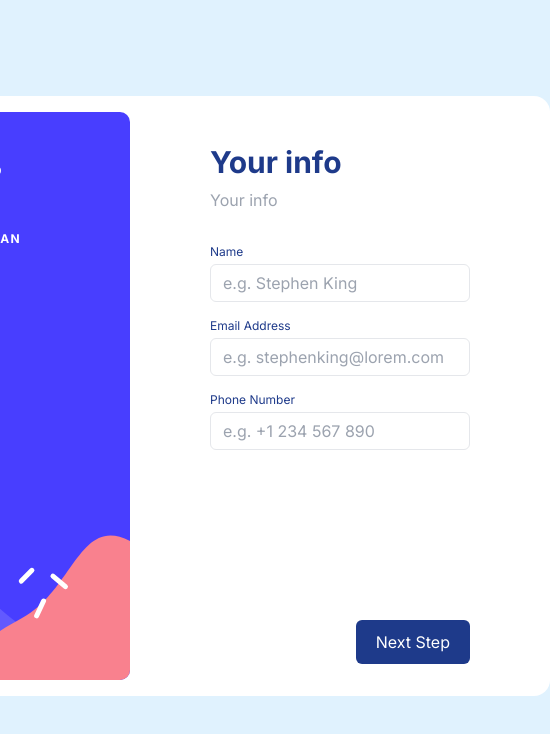
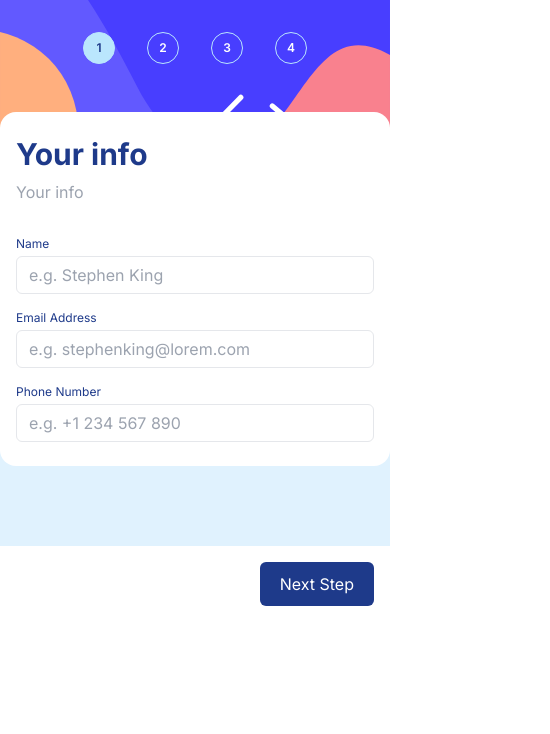
Before and after one commit to dominikrubroeder/multi-step-form, a Next.js app: page / in a window 390 px wide. Shown: the top 734 px of the page, 550 px wide, since content can reach past the window. Built offline with nearby package versions, Linux system fonts and the light colour scheme.

Commit message:
Build responsive UI

```diff
--- a/src/app/layout.tsx
+++ b/src/app/layout.tsx
@@ -1,22 +1,24 @@
-import type {Metadata} from 'next'
-import {Inter} from 'next/font/google'
-import './globals.css'
+import type { Metadata } from "next";
+import { Inter } from "next/font/google";
+import "./globals.css";
 
-const inter = Inter({subsets: ['latin']})
+const inter = Inter({ subsets: ["latin"] });
 
 export const metadata: Metadata = {
-    title: 'Create Next App',
-    description: 'Generated by create next app',
-}
+  title: "Create Next App",
+  description: "Generated by create next app",
+};
 
 export default function RootLayout({
-                                       children,
-                                   }: {
-    children: React.ReactNode
+  children,
+}: {
+  children: React.ReactNode;
 }) {
-    return (
-        <html lang="en">
-        <body className={`bg-sky-100 ${inter.className}`}>{children}</body>
-        </html>
-    )
+  return (
+    <html lang="en">
+      <body className={`bg-white md:bg-sky-100 ${inter.className}`}>
+        {children}
+      </body>
+    </html>
+  );
 }
--- a/src/app/page.tsx
+++ b/src/app/page.tsx
@@ -1,21 +1,23 @@
-'use client'
+"use client";
 
-import {useState} from "react";
+import { useState } from "react";
 
 import StepLayout from "@/components/StepLayout";
 import Sidebar from "@/components/Sidebar";
 
 export default function Home() {
-    const [step, setStep] = useState(1)
+  const [step, setStep] = useState(1);
 
-    return (
-        <main className="flex min-h-screen flex-col items-center justify-between p-24">
-            <div className="bg-white p-4 grid grid-cols-[auto_1fr] gap-4 rounded-2xl">
-                <Sidebar setStep={(to: number) => setStep(to)}/>
-                <StepLayout step={step}
-                            nextStep={() => setStep(prevState => prevState + 1)}
-                            previousStep={() => setStep(prevState => prevState - 1)}/>
-            </div>
-        </main>
-    )
+  return (
+    <main className="flex min-h-screen flex-col items-center justify-between md:p-24">
+      <div className="bg-sky-100 grid gap-4 w-full md:max-w-screen-md md:rounded-2xl md:bg-white md:grid-cols-[auto_1fr]">
+        <Sidebar currentStep={step} setStep={(to: number) => setStep(to)} />
+        <StepLayout
+          step={step}
+          nextStep={() => setStep((prevState) => prevState + 1)}
+          previousStep={() => setStep((prevState) => prevState - 1)}
+        />
+      </div>
+    </main>
+  );
 }
--- a/src/components/Sidebar.tsx
+++ b/src/components/Sidebar.tsx
@@ -1,66 +1,110 @@
 import SidebarBackground from "@/components/svg/SidebarBackground";
-import {ReactNode} from "react";
+import { ReactNode } from "react";
 import StepContent from "@/components/StepContent";
 
 interface SidebarProps {
+  currentStep: number;
   setStep: (to: number) => void;
 }
 
 interface Step {
   headline: string;
-    content: ReactNode
+  content: ReactNode;
 }
 
-export const steps: Step[] = [{
+export const steps: Step[] = [
+  {
     headline: "Your info",
-    content: (<StepContent>
+    content: (
+      <StepContent>
         <form className="grid gap-4">
           <div className="grid gap-1">
-                <label htmlFor="name" className="text-xs text-blue-900">Name</label>
-                <input name="name" type="text" placeholder="e.g. Stephen King"
-                       className="px-3 py-1.5 rounded-md border"/>
+            <label htmlFor="name" className="text-xs text-blue-900">
+              Name
+            </label>
+            <input
+              name="name"
+              type="text"
+              placeholder="e.g. Stephen King"
+              className="px-3 py-1.5 rounded-md border"
+            />
           </div>
 
           <div className="grid gap-1">
-                <label htmlFor="Email" className="text-xs text-blue-900">Email Address</label>
-                <input name="Email" type="email" placeholder="e.g. stephenking@lorem.com"
-                       className="px-3 py-1.5 rounded-md border"/>
+            <label htmlFor="Email" className="text-xs text-blue-900">
+              Email Address
+            </label>
+            <input
+              name="Email"
+              type="email"
+              placeholder="e.g. stephenking@lorem.com"
+              className="px-3 py-1.5 rounded-md border"
+            />
           </div>
 
           <div className="grid gap-1">
-                <label htmlFor="phone" className="text-xs text-blue-900">Phone Number</label>
-                <input name="phone" type="number" placeholder="e.g. +1 234 567 890"
-                       className="px-3 py-1.5 rounded-md border"/>
+            <label htmlFor="phone" className="text-xs text-blue-900">
+              Phone Number
+            </label>
+            <input
+              name="phone"
+              type="number"
+              placeholder="e.g. +1 234 567 890"
+              className="px-3 py-1.5 rounded-md border"
+            />
           </div>
         </form>
-    </StepContent>)
-}, {
+      </StepContent>
+    ),
+  },
+  {
     headline: "Select plan",
-    content: <StepContent>Step content here</StepContent>
-}, {
+    content: <StepContent>Step content here</StepContent>,
+  },
+  {
     headline: "Add-ons",
-    content: <StepContent>Step content here</StepContent>
-}, {
+    content: <StepContent>Step content here</StepContent>,
+  },
+  {
     headline: "Summary",
-    content: <StepContent>Step content here</StepContent>
-}]
+    content: <StepContent>Step content here</StepContent>,
+  },
+];
 
-export default function Sidebar({setStep}: SidebarProps) {
-
-    return <div className="relative grid items-start content-start gap-8">
-        <div className="absolute grid items-start content-start gap-8 p-8">
-            {steps.map((step, index) => <div key={index + 1} className="flex gap-3.5 text-white cursor-pointer"
-                                             onClick={() => setStep(index + 1)}>
+export default function Sidebar({ currentStep, setStep }: SidebarProps) {
+  return (
+    <div className="relative grid items-start content-start gap-8">
+      <div className="absolute left-1/2 -translate-x-1/2 flex gap-8 p-8 md:grid md:items-start md:content-start">
+        {steps.map((step, index) => (
           <div
-                    className="flex items-center justify-center rounded-full w-6 h-6 border border-sky-200 bg-sky-200 text-blue-900 text-xs font-semibold">{index + 1}
+            key={index + 1}
+            className="flex gap-3.5 text-white cursor-pointer"
+            onClick={() => setStep(index + 1)}
+          >
+            <div
+              className={`flex items-center justify-center rounded-full w-8 h-8 border border-sky-200 text-xs font-semibold transition ${
+                index + 1 === currentStep
+                  ? "text-blue-900 bg-sky-200"
+                  : "text-white bg-transparent"
+              }`}
+            >
+              {index + 1}
             </div>
-                <div className="grid">
-                    <small className="uppercase leading-normal text-xs">Step {index + 1}</small>
-                    <h3 className="uppercase font-bold text-xs tracking-widest leading-normal">{step.headline}</h3>
+            <div className="hidden md:grid">
+              <small className="uppercase leading-normal text-xs">
+                Step {index + 1}
+              </small>
+              <h3 className="uppercase font-bold text-xs tracking-widest leading-normal">
+                {step.headline}
+              </h3>
             </div>
-            </div>)}
+          </div>
+        ))}
       </div>
 
-        <SidebarBackground/>
+      <div className="h-44 overflow-hidden md:h-auto md:overflow-visible">
+        <SidebarBackground />
       </div>
+    </div>
+  );
 }
--- a/src/components/StepLayout.tsx
+++ b/src/components/StepLayout.tsx
@@ -1,4 +1,4 @@
-import {steps} from "@/components/Sidebar";
+import { steps } from "@/components/Sidebar";
 
 interface StepLayoutProps {
   step: number;
@@ -6,25 +6,42 @@ interface StepLayoutProps {
   previousStep: () => void;
 }
 
-export default function StepLayout({step, nextStep, previousStep}: StepLayoutProps) {
-
-    return <div className="flex flex-col justify-between px-16 pt-8 pb-4">
-        <div className="grid gap-8">
+export default function StepLayout({
+  step,
+  nextStep,
+  previousStep,
+}: StepLayoutProps) {
+  return (
+    <div className="relative flex flex-col justify-between md:px-16 md:pt-8 md:pb-4">
+      <div className="grid gap-8 bg-white rounded-2xl max-w-md mx-auto w-full px-4 py-6 -translate-y-[5rem]">
         <header className="grid gap-2">
-                <h2 className="text-3xl font-bold text-blue-900">{steps[step - 1].headline}</h2>
+          <h2 className="text-3xl font-bold text-blue-900">
+            {steps[step - 1].headline}
+          </h2>
           <p className="text-gray-400">{steps[step - 1].headline}</p>
         </header>
 
         {steps[step - 1].content}
       </div>
 
-        <footer className="flex items-center justify-between">
+      <footer className="p-4 bg-white">
+        <div className="flex items-center justify-between max-w-md w-full mx-auto">
           <button
-                className={`text-gray-400 transition ${step === 1 ? 'opacity-0 invisible' : 'opacity-1 visible'}`}
-                onClick={previousStep}>Go
-                back
+            className={`text-gray-400 transition ${
+              step === 1 ? "opacity-0 invisible" : "opacity-1 visible"
+            }`}
+            onClick={previousStep}
+          >
+            Go back
           </button>
-            <button className="bg-blue-900 text-white px-5 py-2.5 rounded-md" onClick={nextStep}>Next Step</button>
+          <button
+            className="bg-blue-900 text-white px-5 py-2.5 rounded-md"
+            onClick={nextStep}
+          >
+            Next Step
+          </button>
+        </div>
       </footer>
     </div>
+  );
 }
--- a/src/components/svg/SidebarBackground.tsx
+++ b/src/components/svg/SidebarBackground.tsx
@@ -1,20 +1,95 @@
 export default function SidebarBackground() {
-    return <svg xmlns="http://www.w3.org/2000/svg" width="274" height="568" fill="none" viewBox="0 0 274 568">
-        <rect width="274" height="568" fill="#483EFF" rx="10"/>
-        <mask id="a" width="274" height="568" x="0" y="0" maskUnits="userSpaceOnUse">
-            <rect width="274" height="568" fill="#fff" rx="10"/>
+  return (
+    <>
+      <svg
+        xmlns="http://www.w3.org/2000/svg"
+        xmlnsXlink="http://www.w3.org/1999/xlink"
+        viewBox="0 0 375 172"
+        className="w-full md:hidden"
+      >
+        <defs>
+          <path id="a" d="M0 0h375v172H0z" />
+        </defs>
+        <g fill="none" fillRule="evenodd">
+          <mask id="b" fill="#fff">
+            <use xlinkHref="#a" />
+          </mask>
+          <use xlinkHref="#a" fill="#483EFF" />
+          <g mask="url(#b)">
+            <g transform="translate(-151.029 -133.957)">
+              <path
+                fill="#6259FF"
+                d="M79.546 349.634c54.547 128.646 292.524 204.132 354.626 99.852 62.102-104.28-95.035-123.204-150.583-230.963-55.547-107.759-98.711-175.015-178.973-150.466C24.354 92.607 25 220.987 79.546 349.634Z"
+              />
+              <ellipse
+                cx="129.864"
+                cy="258.711"
+                fill="#FFAF7E"
+                rx="96.329"
+                ry="96.373"
+              />
+              <path
+                fill="#F9818E"
+                d="M464.88 433.146c87.31-40.69 133.585-206.525 60.253-246.82-73.333-40.293-82.587 68.465-155.485 109.343-72.898 40.877-118.192 72.245-99.348 126.973 18.845 54.728 107.27 51.194 194.58 10.504Z"
+              />
+              <g
+                stroke="#FFF"
+                strokeLinecap="round"
+                strokeLinejoin="bevel"
+                strokeWidth="5"
+              >
+                <path d="m367.336 243.125 15.263-15.549M430.872 251.016l-17.995-15.112M399.36 271.751l-9.94 21.293" />
+              </g>
+            </g>
+          </g>
+        </g>
+      </svg>
+
+      <svg
+        xmlns="http://www.w3.org/2000/svg"
+        width="274"
+        height="568"
+        fill="none"
+        viewBox="0 0 274 568"
+        className="hidden md:block"
+      >
+        <rect width="274" height="568" fill="#483EFF" rx="10" />
+        <mask
+          id="a"
+          width="274"
+          height="568"
+          x="0"
+          y="0"
+          maskUnits="userSpaceOnUse"
+        >
+          <rect width="274" height="568" fill="#fff" rx="10" />
         </mask>
         <g mask="url(#a)">
-            <path fill="#6259FF" fillRule="evenodd"
-                  d="M-34.692 543.101C3.247 632.538 168.767 685.017 211.96 612.52c43.194-72.497-66.099-85.653-104.735-160.569-38.635-74.916-68.657-121.674-124.482-104.607-55.824 17.068-55.375 106.32-17.436 195.757Z"
-                  clipRule="evenodd"/>
-            <path fill="#F9818E" fillRule="evenodd"
-                  d="M233.095 601.153c60.679-28.278 92.839-143.526 41.875-171.528-50.965-28.003-57.397 47.579-108.059 75.987-50.662 28.408-82.14 50.207-69.044 88.241 13.096 38.034 74.549 35.578 135.228 7.3Z"
-                  clipRule="evenodd"/>
-            <path stroke="#fff" strokeLinecap="round" strokeLinejoin="bevel" strokeWidth="5"
-                  d="m165.305 469.097 10.607-10.806M209.461 474.581l-12.506-10.503M187.56 488.991l-6.908 14.798"/>
-            <path fill="#FFAF7E"
-                  d="M.305 546.891c37.003 0 67-29.997 67-67s-29.997-67-67-67-67 29.997-67 67 29.997 67 67 67Z"/>
+          <path
+            fill="#6259FF"
+            fillRule="evenodd"
+            d="M-34.692 543.101C3.247 632.538 168.767 685.017 211.96 612.52c43.194-72.497-66.099-85.653-104.735-160.569-38.635-74.916-68.657-121.674-124.482-104.607-55.824 17.068-55.375 106.32-17.436 195.757Z"
+            clipRule="evenodd"
+          />
+          <path
+            fill="#F9818E"
+            fillRule="evenodd"
+            d="M233.095 601.153c60.679-28.278 92.839-143.526 41.875-171.528-50.965-28.003-57.397 47.579-108.059 75.987-50.662 28.408-82.14 50.207-69.044 88.241 13.096 38.034 74.549 35.578 135.228 7.3Z"
+            clipRule="evenodd"
+          />
+          <path
+            stroke="#fff"
+            strokeLinecap="round"
+            strokeLinejoin="bevel"
+            strokeWidth="5"
+            d="m165.305 469.097 10.607-10.806M209.461 474.581l-12.506-10.503M187.56 488.991l-6.908 14.798"
+          />
+          <path
+            fill="#FFAF7E"
+            d="M.305 546.891c37.003 0 67-29.997 67-67s-29.997-67-67-67-67 29.997-67 67 29.997 67 67 67Z"
+          />
         </g>
-    </svg>
+      </svg>
+    </>
+  );
 }
```
Lines whose indentation alone changed are shown as unchanged.
